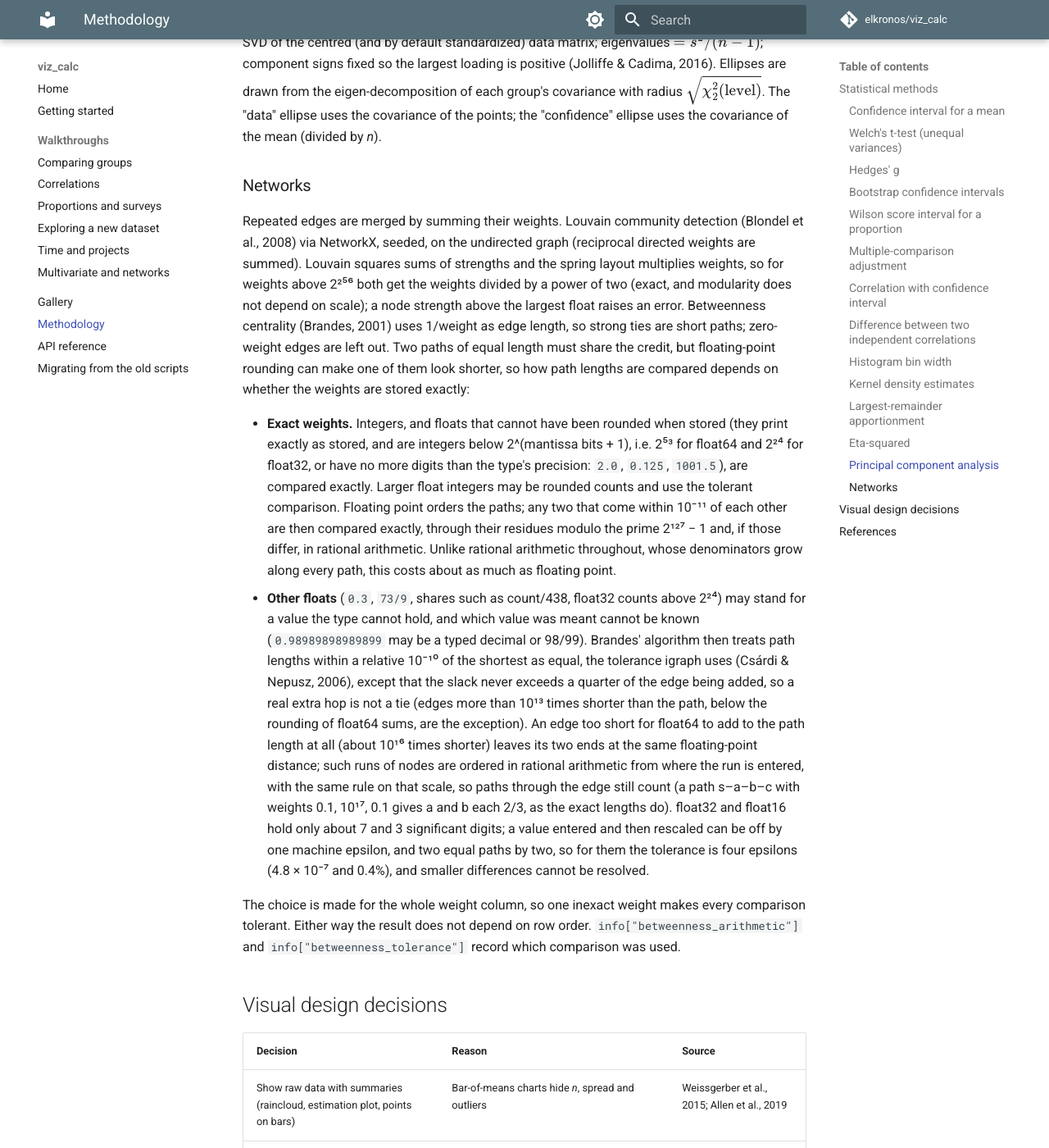
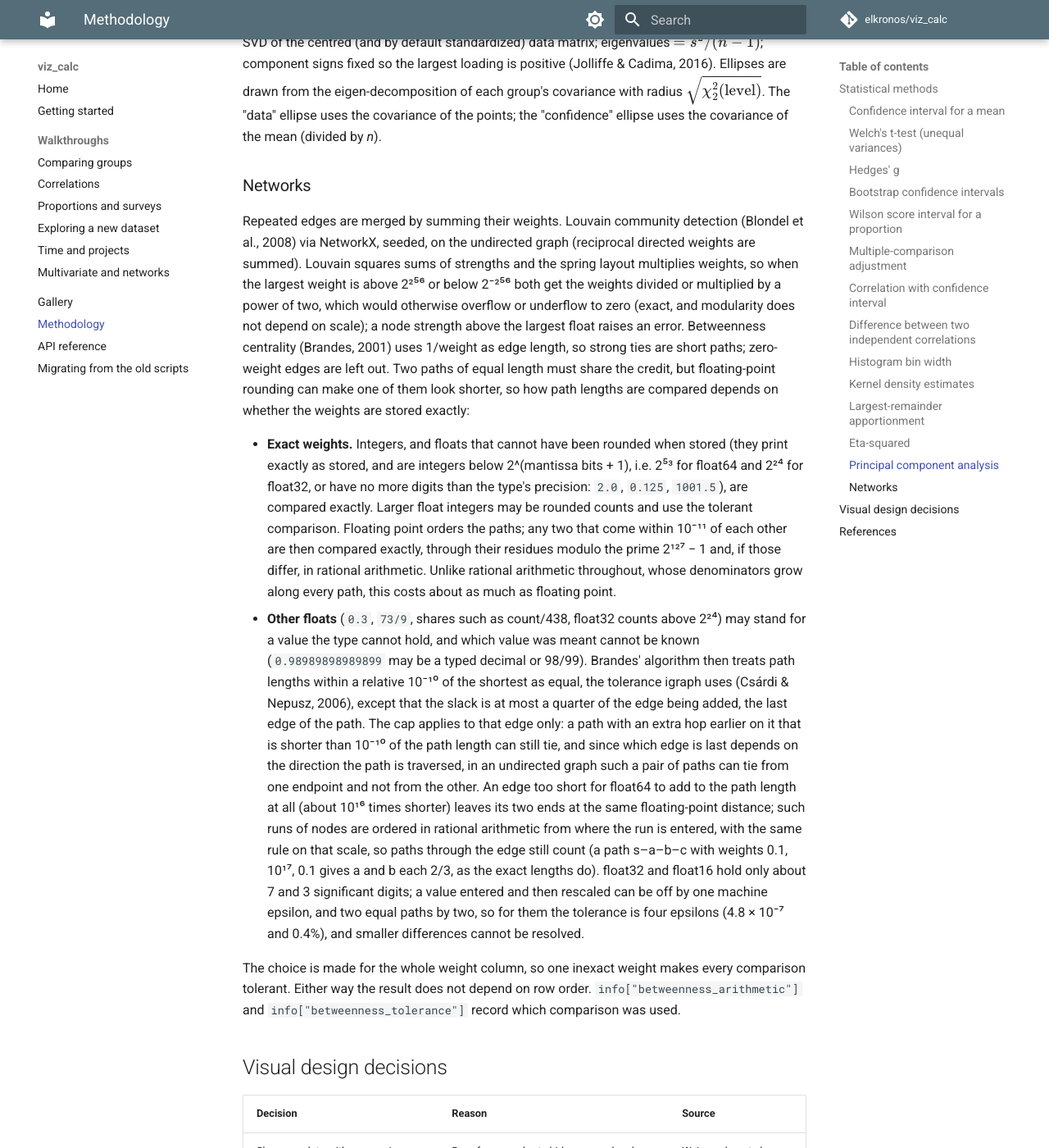
Before and after one commit to elkronos/viz_calc, an MkDocs documentation site: the page built from docs/methodology.md, in a window 1280 px wide and 1400 px high, scrolled down 3267 px. Shown: the whole window at 82% size. Built offline with MkDocs 1.6.1 and Material for MkDocs 9.7.7, drawn with Linux system fonts in a browser that asks for light colours; comment, search, counter and statistics services are not loaded.

Commit message:
Rescale tiny network weights, reject infinite and complex flows, state doc claims exactly
network_map multiplies weights by a power of two when the largest is below 2**-256, mirroring the downscale above 2**256, so Louvain and the spring layout no longer divide by an underflowed zero. network_map and sankey reject complex weights and flows, and sankey rejects infinite flows. The methodology and docstrings now say the tolerant-path slack is capped by the last edge only, so a short earlier hop can still tie. The changelog, README, index and getting-started claims are narrowed to what the code does, and Conventions documents that pandas treats labels 0/False and 1/True as one key.

```diff
--- a/docs/methodology.md
+++ b/docs/methodology.md
@@ -137,10 +137,11 @@
 Repeated edges are merged by summing their weights. Louvain community
 detection (Blondel et al., 2008) via NetworkX, seeded, on the undirected graph
 (reciprocal directed weights are summed). Louvain squares sums of
-strengths and the spring layout multiplies weights, so for weights above
-2²⁵⁶ both get the weights divided by a power of two (exact, and modularity
-does not depend on scale); a node strength above the largest float raises an
-error. Betweenness centrality (Brandes, 2001) uses
+strengths and the spring layout multiplies weights, so when the largest
+weight is above 2²⁵⁶ or below 2⁻²⁵⁶ both get the weights divided or
+multiplied by a power of two, which would otherwise overflow or underflow to
+zero (exact, and modularity does not depend on scale); a node strength above
+the largest float raises an error. Betweenness centrality (Brandes, 2001) uses
 1/weight as edge length, so strong ties are short paths; zero-weight edges
 are left out. Two paths of equal length must share the credit, but
 floating-point rounding can make one of them look shorter, so how path
@@ -161,9 +162,12 @@
   meant cannot be known (`0.98989898989899` may be a typed decimal or 98/99).
   Brandes' algorithm then treats path lengths within a relative 10⁻¹⁰ of the
   shortest as equal, the tolerance igraph uses (Csárdi & Nepusz, 2006),
-  except that the slack never exceeds a quarter of the edge being added, so
-  a real extra hop is not a tie (edges more than 10¹³ times shorter than the
-  path, below the rounding of float64 sums, are the exception). An edge
+  except that the slack is at most a quarter of the edge being added, the
+  last edge of the path. The cap applies to that edge only: a path with an
+  extra hop earlier on it that is shorter than 10⁻¹⁰ of the path length
+  can still tie, and since which edge is last depends on the direction the
+  path is traversed, in an undirected graph such a pair of paths can tie
+  from one endpoint and not from the other. An edge
   too short for float64 to add to the path length at all (about 10¹⁶ times
   shorter) leaves its two ends at the same floating-point distance; such
   runs of nodes are ordered in rational arithmetic from where the run is
```
Also changed, not shown: CHANGELOG.md (+15 -10 lines), README.md (+2 -2 lines), docs/getting-started.md (+7 -0 lines), docs/index.md (+2 -2 lines), 2 other files.
